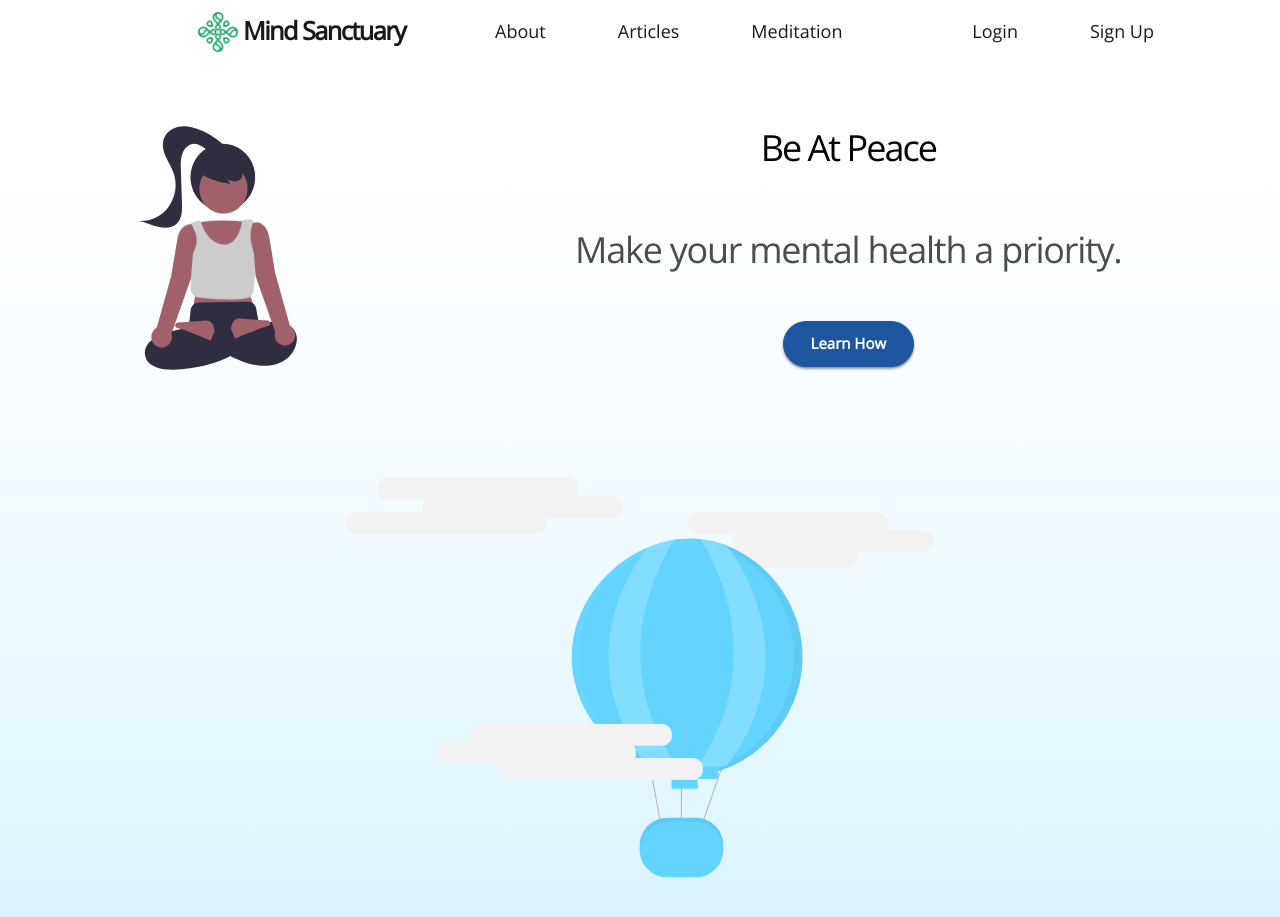
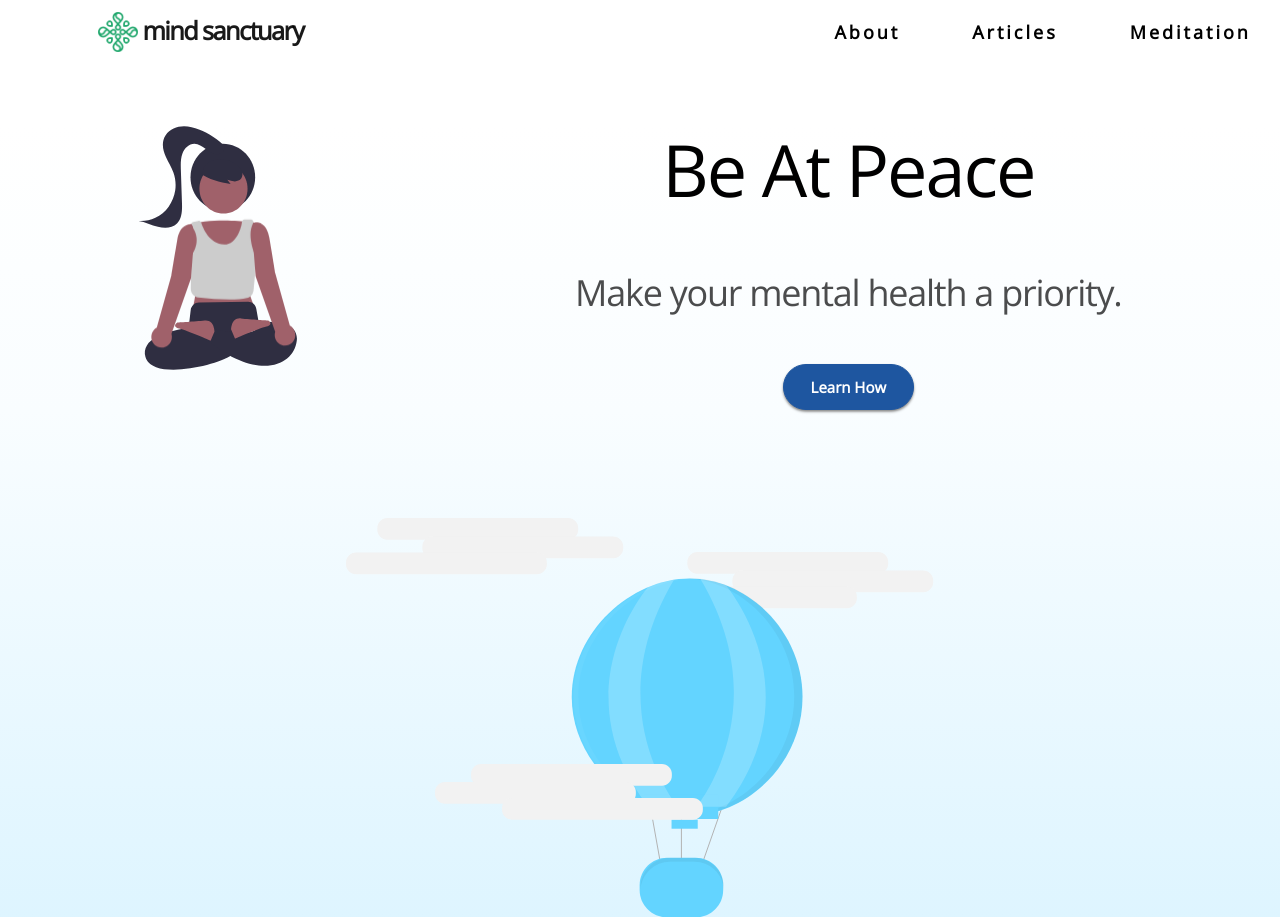
Before and after one commit to cbonoan/Senior-Project, a Flask app: page / in a window 1280 px wide. Shown: the top 917 px of the page. Run offline with Flask 2, Linux system fonts and the light colour scheme; parts of the project's set-up code (start-up, migrations or seed data) failed here and were passed over; some libraries are stand-ins or nearby versions.

Commit message:
Edited navbar -Charles

```diff
--- a/flaskApp/static/scripts/general.js
+++ b/flaskApp/static/scripts/general.js
@@ -15,6 +15,7 @@
     var elem = x.children[0];
     elem.style.borderBottom = 0;
 }
+
 window.onload = function() {
     document.addEventListener("scroll", function() {
         var elem  = document.getElementById("navbar");
@@ -33,7 +34,6 @@
         var topBar = document.getElementById("topBar");
         var midBar = document.getElementById("midBar");
         var bottomBar = document.getElementById("bottomBar");
-        var dropDownElem = document.getElementById("navbarContent");
 
         topBar.style.transitionDuration = "0.25s";
         midBar.style.transitionDuration = "0.25s";
@@ -46,15 +46,25 @@
             midBar.style.opacity = 0;
             bottomBar.style.transform = "rotate(-45deg)";
             bottomBar.style.transform += "translate(0px,-18px)";
-            dropDownElem.style.backgroundColor = "#fbfbff";
-            dropDownElem.style.width - "100%";
+
         } else if(window.getComputedStyle(midBar).getPropertyValue("opacity") == 0){
             topBar.style.transform = "rotate(0deg)";
             midBar.style.opacity = 1;
             bottomBar.style.transform = "rotate(0deg)";
-            dropDownElem.style.backgroundColor = "white";
         }
-
+        const nav = document.querySelector('.navList');
+        const navLinks = document.querySelectorAll('.navList li');
+        //Toggle nav
+        nav.classList.toggle('nav-active');
+        //Animating links
+        navLinks.forEach((link,index) => {
+            if(link.style.animation) {
+                link.style.animation = '';
+            } else {
+                link.style.animation = `navLinkFade 0.5s ease forwards ${index / 7 + 0.3}s`;
+                console.log(index/7)
+            }
+        });
     });
 
 
--- a/flaskApp/static/styles/general.css
+++ b/flaskApp/static/styles/general.css
@@ -2,7 +2,11 @@
 @import "smallscreen.css";
 @import "widescreen.css";
 /* Include this file on every HTML header */
-
+* {
+    margin: 0px;
+    padding: 0px;
+    box-sizing: border-box;
+}
 #body{
     font-family: 'Open Sans', sans-serif;
     padding-top: 3.5rem;
@@ -15,6 +19,10 @@
     height: 100%;
 }
 #navbar {
+    display: flex;
+    justify-content: space-around;
+    align-items: center;
+    min-height: 8vh;
     padding: 0;
     margin: 0;
     background-color: white;
@@ -24,14 +32,11 @@
     font-size: 0.7rem;
     letter-spacing: -1.5px;
     font-weight: 1000;
-    padding-left: 0.5rem;
+    margin-right: 300px;
 }
 #navbar .navbar-brand img {
     width: 40px;
     height: 40px;
-}
-#navbarIcon {
-    padding-left: 0.75rem;
 }
 #navLink:hover > .navName i{
     animation: karetAnimRight 1s infinite linear;
@@ -40,24 +45,36 @@
 #navLink {
     font-size: 0.5rem;
 }
-#navList > a {
+.navList {
+    margin-bottom: 0;
+    display: flex;
+    justify-content: space-around;
+    width: 30%;
+}
+.navList li {
+    list-style: none;
+}
+.navList a{
+    color: black;
+    display: flex;
+    text-decoration: none;
+    letter-spacing: 3px;
+    font-weight: bold;
+}
+.navList > a {
     border-bottom: 0px;
 }
-#navbarContent {
-    font-weight: bold;
-    font-size: 2.5rem;
-    letter-spacing: -1.5px;
-}
-#navList .nav-link {
-    padding-left: 1.5rem !important;
-}
+
 #custom-toggler{
+    cursor: pointer;
     border: none;
+    display: none;
     background: transparent !important;
 }
 #toggle{
     transform-origin: left;
 }
+
 #btn {
     color: white;
     background-color: #1e56a0;
--- a/flaskApp/static/styles/index.css
+++ b/flaskApp/static/styles/index.css
@@ -2,7 +2,7 @@
 
 @media screen and (max-width: 1500px) {
     #slogan {
-        font-size: 1rem !important;
+        font-size: 2rem !important;
     }
     #quotes, #meditatingGirl {
         text-align: center !important;
--- a/flaskApp/static/styles/widescreen.css
+++ b/flaskApp/static/styles/widescreen.css
@@ -1,12 +1,8 @@
-@media screen and (min-width: 1000px) {
-    #navbar{
-        padding-left: 5rem !important;
-    }
-    #navbarContent {
+@media screen and (min-width: 1251px) {
+    .navList {
         font-weight: normal !important;
         font-size: 10px !important;
         padding-left: 0 !important;
-        background-color: white !important;
         letter-spacing: normal !important;
     }
     #navbarIcon {
--- a/flaskApp/templates/layout.html
+++ b/flaskApp/templates/layout.html
@@ -26,7 +26,6 @@
     crossorigin="anonymous"></script>
     <script src="https://cdn.jsdelivr.net/npm/bootstrap@4.5.3/dist/js/bootstrap.bundle.min.js"
     integrity="sha384-ho+j7jyWK8fNQe+A12Hb8AhRq26LrZ/JpcUGGOn+Y7RsweNrtN/tE3MoK7ZeZDyx" crossorigin="anonymous"></script>
-    <script src="{{ url_for('static', filename='scripts/general.js')}}"></script>
     <!--jQuery-->
     <script src="https://code.jquery.com/jquery-3.5.1.js" integrity="sha256-QWo7LDvxbWT2tbbQ97B53yJnYU3WhH/C8ycbRAkjPDc="
     crossorigin="anonymous"></script>
@@ -39,21 +38,9 @@
     <nav class="navbar navbar-expand-lg fixed-top navbar-light" id="navbar">
         <a class="navbar-brand" href="/">
             <img src="{{url_for('static', filename='pictures/MindSanctuary_Icon.png')}}"  class="d-inline-block align-top" alt="" loading="lazy">
-            Mind Sanctuary
+            mind sanctuary
         </a>
-        <button class="navbar-toggler ml-auto" id="custom-toggler" type="button" data-toggle="collapse" data-target="#navbarContent" aria-controls="navbarContent" aria-expanded="false" aria-label="Toggle navigation">
-            <span id="navbarToggler">
-                <svg width="25" height="40" viewBox="0 0 50 40" fill="none" xmlns="http://www.w3.org/2000/svg">
-                    <g id="toggle">
-                        <line id="bottomBar" x1="2.50073" y1="37.5" x2="47.4989" y2="37.5" stroke="black" stroke-width="5" stroke-linecap="round" stroke-linejoin="round"/>
-                        <line id="midBar" x1="2.50073" y1="20.1549" x2="47.5001" y2="20.1549" stroke="black" stroke-width="5" stroke-linecap="round" stroke-linejoin="round"/>
-                        <line id="topBar" x1="2.5" y1="2.5" x2="47.4993" y2="2.5" stroke="black" stroke-width="5" stroke-linecap="round" stroke-linejoin="round"/>
-                    </g>
-                </svg>
-            </span>
-        </button>
-        <div class="collapse navbar-collapse" id="navbarContent">
-            <ul class="navbar-nav mr-auto" id="navList">
+        <ul class="navList" id="">
             <li class="nav-item active">
                 <a onmouseover="navLinkHover(this)" onmouseout="navLinkMouseOut(this)" class="nav-link" href="/about" id="navLink"><span class="navName">About<i class="fas fa-angle-right" id="navbarIcon"></i></span></a>
             </li>
@@ -63,17 +50,22 @@
             <li class="nav-item active">
                 <a onmouseover="navLinkHover(this)" onmouseout="navLinkMouseOut(this)" class="nav-link" href="/meditation" id="navLink"><span class="navName"> Meditation<i class="fas fa-angle-right" id="navbarIcon"></i></span></a>
             </li>
-            </ul>
-            <ul class="navbar-nav" id="navList" style="margin-right: 3rem;">
             <li class="nav-item active">
                 <a onmouseover="navLinkHover(this)" onmouseout="navLinkMouseOut(this)" class="nav-link" href="/login" id="navLink"><span class="navName">Login<i class="fas fa-angle-right" id="navbarIcon"></i></span></a>
             </li>
-                <li class="nav-item active">
-                    <a onmouseover="navLinkHover(this)" onmouseout="navLinkMouseOut(this)" class="nav-link" href="/register" id="navLink"><span class="navName">Sign Up<i class="fas fa-angle-right" id="navbarIcon"></i></span></a>
-                </li>
         </ul>
-        </div>
+        <span id="custom-toggler">
+            <svg width="25" height="40" viewBox="0 0 50 40" fill="none" xmlns="http://www.w3.org/2000/svg">
+                <g id="toggle">
+                    <line id="bottomBar" x1="2.50073" y1="37.5" x2="47.4989" y2="37.5" stroke="black" stroke-width="5" stroke-linecap="round" stroke-linejoin="round"/>
+                    <line id="midBar" x1="2.50073" y1="20.1549" x2="47.5001" y2="20.1549" stroke="black" stroke-width="5" stroke-linecap="round" stroke-linejoin="round"/>
+                    <line id="topBar" x1="2.5" y1="2.5" x2="47.4993" y2="2.5" stroke="black" stroke-width="5" stroke-linecap="round" stroke-linejoin="round"/>
+                </g>
+            </svg>
+        </span>
     </nav>
     {% block content %}{%endblock %}
+
+    <script src="{{ url_for('static', filename='scripts/general.js')}}"></script>
 </body>
 </html>
```
Also changed, not shown: flaskApp/static/styles/smallscreen.css (+40 -2 lines). Lines whose indentation alone changed are shown as unchanged.
